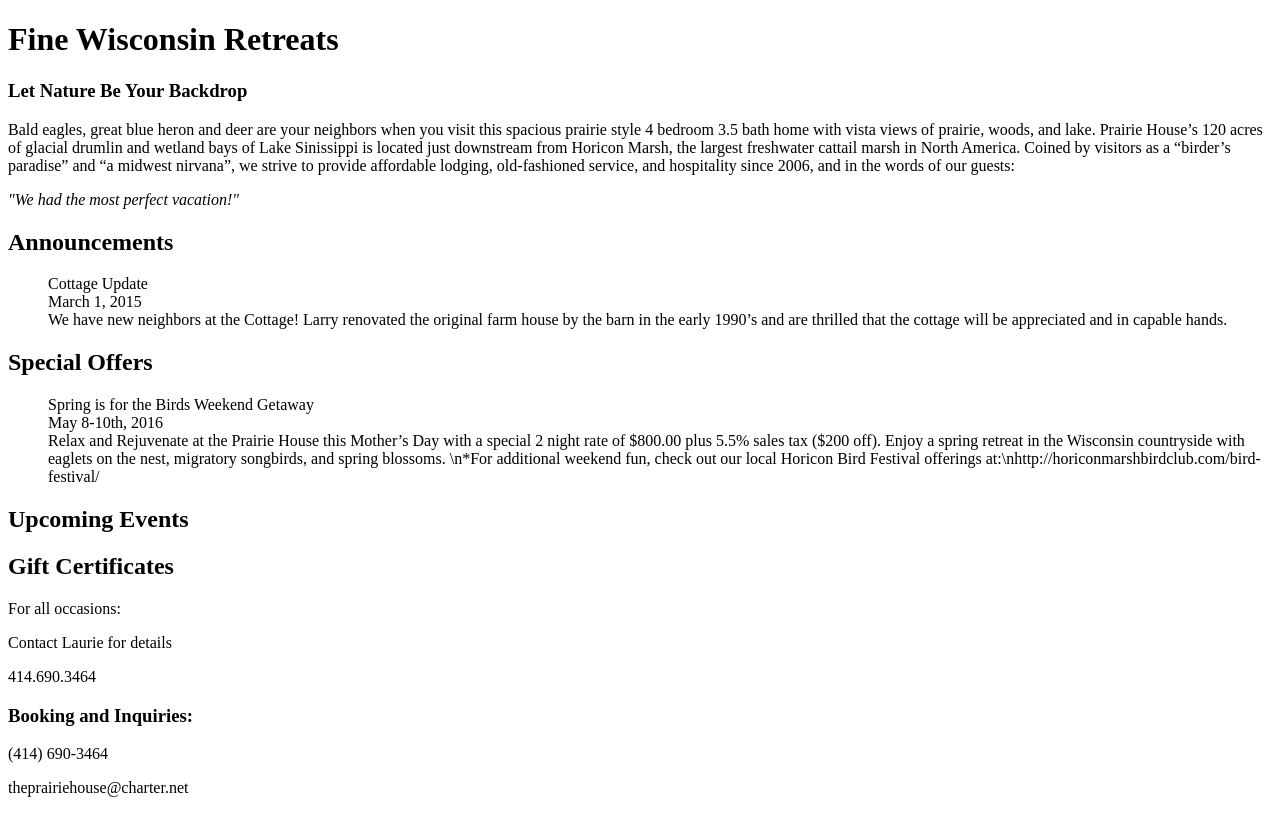
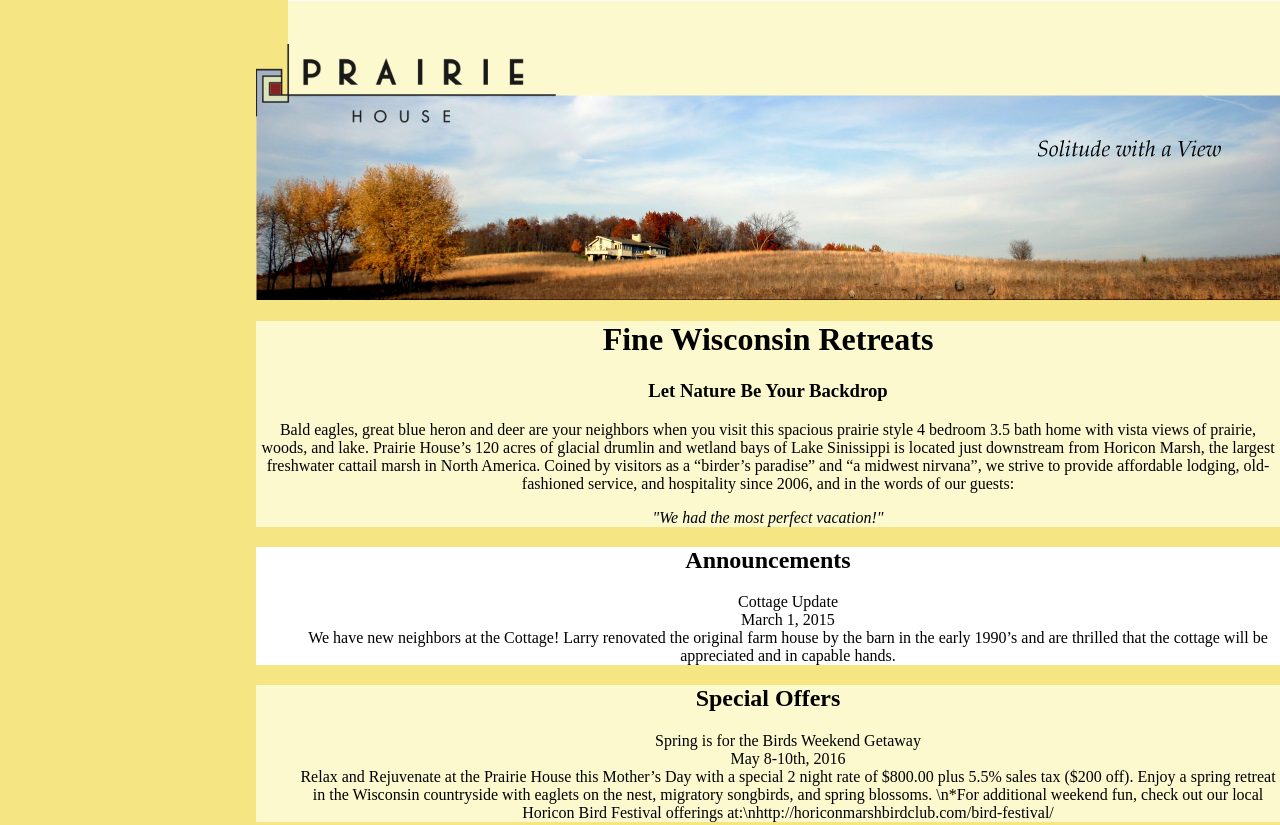
Before and after one commit to sullic7/ThePrairieHouse, a plain HTML site: page index.html in a window 1280 px wide. Shown: the top 825 px of the page. Drawn offline with Linux system fonts and the light colour scheme.

Commit message:
css styling and head image

```diff
--- a/Resources/index.css
+++ b/Resources/index.css
@@ -1,3 +1,33 @@
+body {
+  background-color: #f5e583;
+  margin: 0;
+  padding: 0;
+}
 li {
-	list-style: none;
+  list-style: none;
 }
+/*if width of screen is greater than the header?*/
+#container {
+  width: 80%;
+  float: right;
+  text-align: center;
+}
+#header {
+  text-align: center;
+  margin: 0;
+  padding: 0;
+  height: 300px;
+}
+#header {
+  background-color: #fcf9ce;
+}
+#header img {
+  height: 100%;
+  float: left;
+}
+#container div:nth-child(2n+1) {
+  background-color: #fcf9ce;
+}
+#container div:nth-child(2n) {
+	background-color: white;
+}
--- a/index.html
+++ b/index.html
@@ -9,13 +9,13 @@
   </head>
 <!-- Home Page -->
   <body>
+    <!-- diplays bars of content -->
+    <div id="container">
       <!-- contains header logo and picture -->
-    <div id="header"></div>
+      <div id="header"><img src="Resources/Images/PH_header.jpg"/></div>
 
       <div id="menuBar"></div>
 
-    <!-- diplays bars of content -->
-    <div id="container">
       <div id="welcome">
         <h1>Fine Wisconsin Retreats</h1>
         <h3>Let Nature Be Your Backdrop</h3>
@@ -33,7 +33,6 @@
         <p>Contact Laurie for details</p>
         <p>414.690.3464</p>
       </div>
-    </div>
 
       <!-- contains contact information -->
       <div id="footer">
@@ -41,6 +40,7 @@
         <p>(414) 690-3464</p>
         <p>theprairiehouse@charter.net</p>
       </div>
+    </div>
 
   </body>
 
```
Also changed, not shown: Resources/Images/HeadBannerPic.jpg (added), Resources/Images/PH_header.jpg (added), Resources/Images/sidebar.jpg (added). Lines whose indentation alone changed are shown as unchanged.
